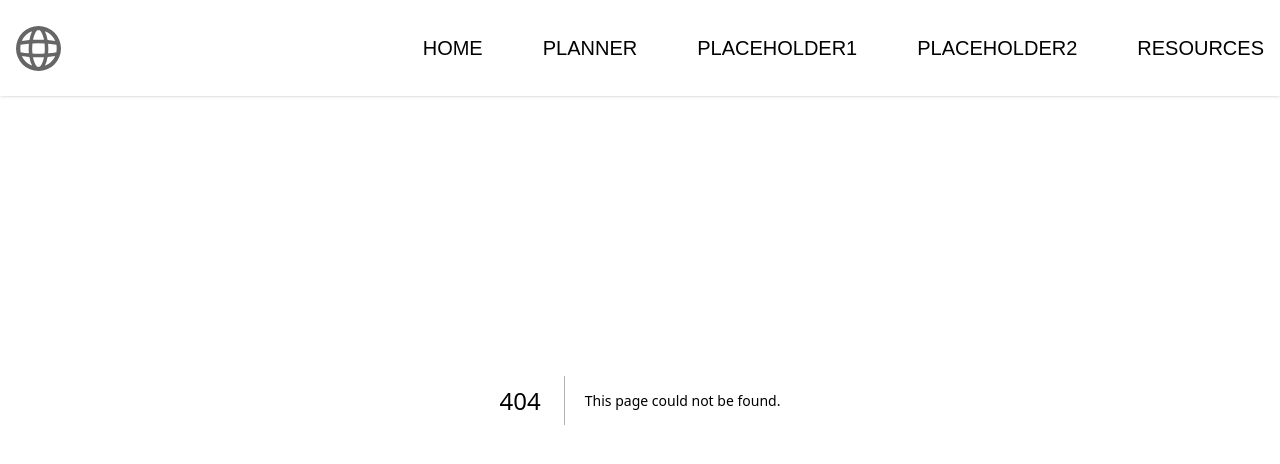
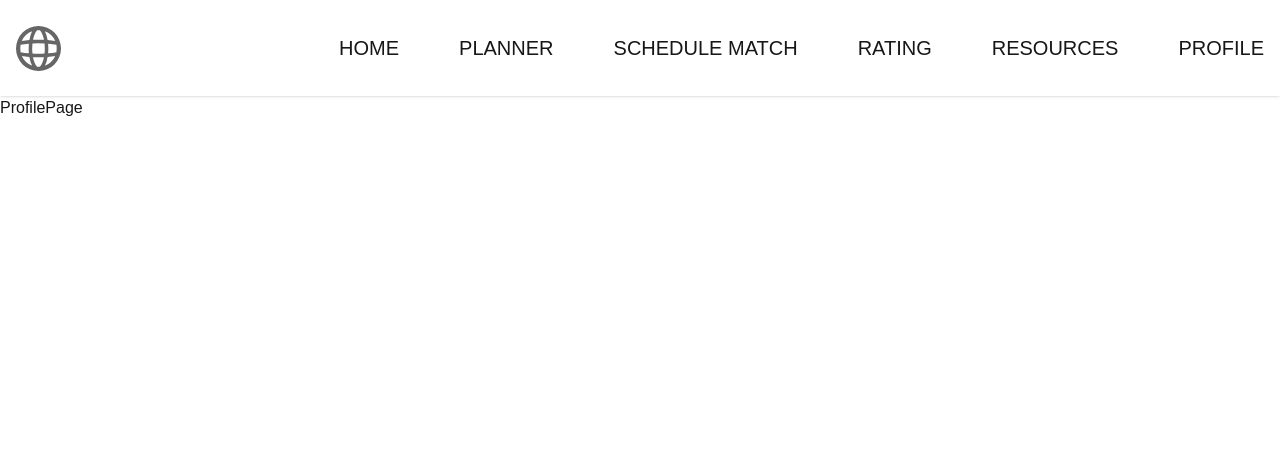
Before and after one commit to symphatixe/nyit-click, a Next.js app: page /profile in a window 1280 px wide. Before the commit this address had no page. Shown: the top 464 px of the page. Built offline with nearby package versions, Linux system fonts and the light colour scheme.

Commit message:
chore: add placeholder pages

```diff
--- a/constants.ts
+++ b/constants.ts
@@ -2,7 +2,8 @@
 export const navItems = [
     { name: 'Home', href: '/' },
     { name: 'Planner', href: '/planner' },
-    { name: 'Placeholder1', href: '/placeholder1' },
-    { name: 'Placeholder2', href: '/placeholder2' },
+    { name: 'Schedule Match', href: '/schedule' },
+    { name: 'Rating', href: '/rating' },
     { name: 'Resources', href: '/resources' },
+    { name: 'Profile', href: '/profile' },
 ];
--- a/src/app/components/NavBar.tsx
+++ b/src/app/components/NavBar.tsx
@@ -22,7 +22,7 @@ export default function NavBar(){
                     />
                 </Link>
 
-                <div className="hidden md:flex">
+                <div className="hidden lg:flex">
                     <ul className="hidden sm:flex gap-15">
                         {navItems.map((item) => (
                             <li className="uppercase hover:border-b text-xl" key={item.name}>
@@ -34,7 +34,7 @@ export default function NavBar(){
                     </ul>
                 </div>
 
-                <div className="md:hidden">
+                <div className="lg:hidden">
                     <Menu />
                 </div>
 
--- /dev/null
+++ b/src/app/profile/page.tsx
@@ -0,0 +1,14 @@
+import React from 'react'
+
+const ProfilePage = () => {
+  return (
+    <div className="pt-24">
+        <main>
+            <h1>ProfilePage</h1>
+        </main>
+
+    </div>
+  )
+}
+
+export default ProfilePage
--- /dev/null
+++ b/src/app/rating/page.tsx
@@ -0,0 +1,14 @@
+import React from 'react'
+
+const RatingPage = () => {
+  return (
+    <div className="pt-24">
+        <main>
+            <h1>RatingPage</h1>
+        </main>
+
+    </div>
+  )
+}
+
+export default RatingPage
--- a/src/app/resources/page.tsx
+++ b/src/app/resources/page.tsx
@@ -2,7 +2,7 @@ import React from 'react'
 
 const ResourcesPage = () => {
   return (
-    <div>
+    <div className = "pt-24">
       <h1>Resource Page</h1>
     </div>
   )
--- /dev/null
+++ b/src/app/schedule/page.tsx
@@ -0,0 +1,14 @@
+import React from 'react'
+
+const SchedulePage = () => {
+  return (
+    <div className="pt-24">
+        <main>
+            <h1>SchedulePage</h1>
+        </main>
+
+    </div>
+  )
+}
+
+export default SchedulePage
```
